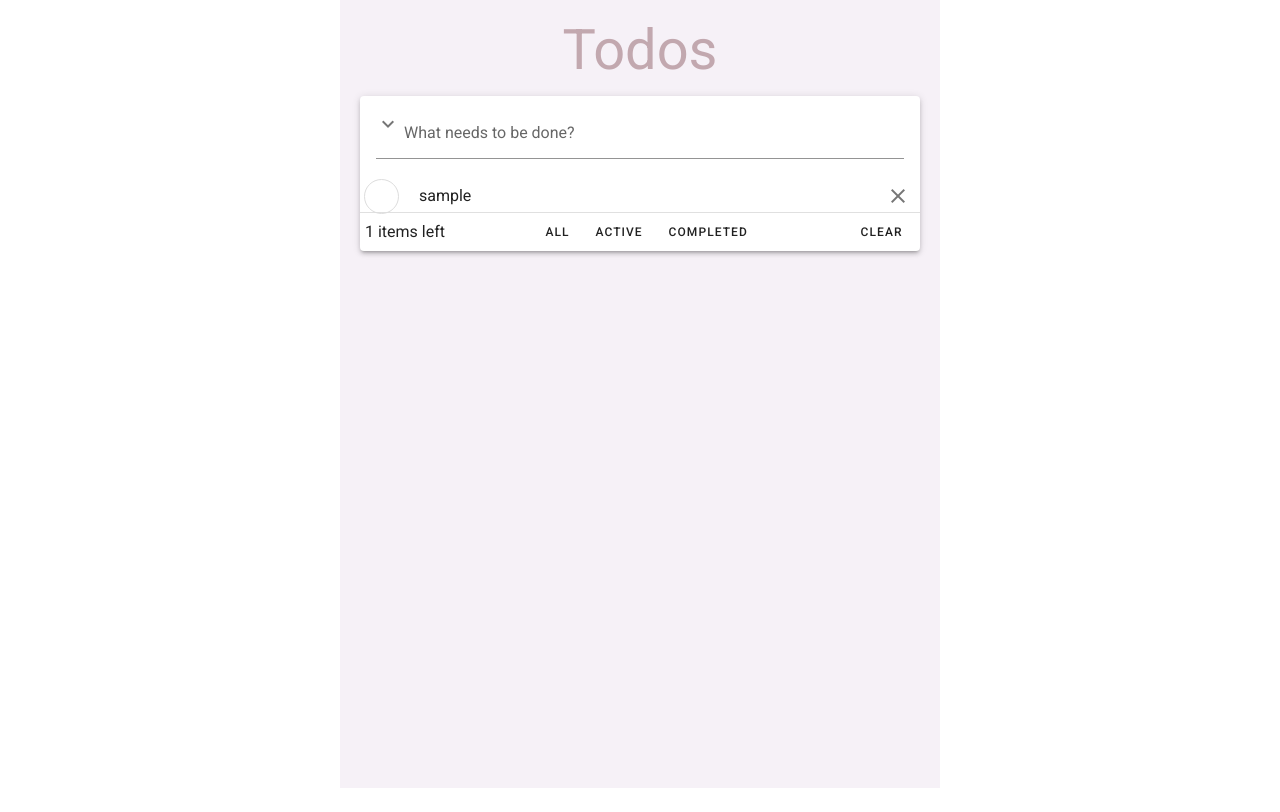
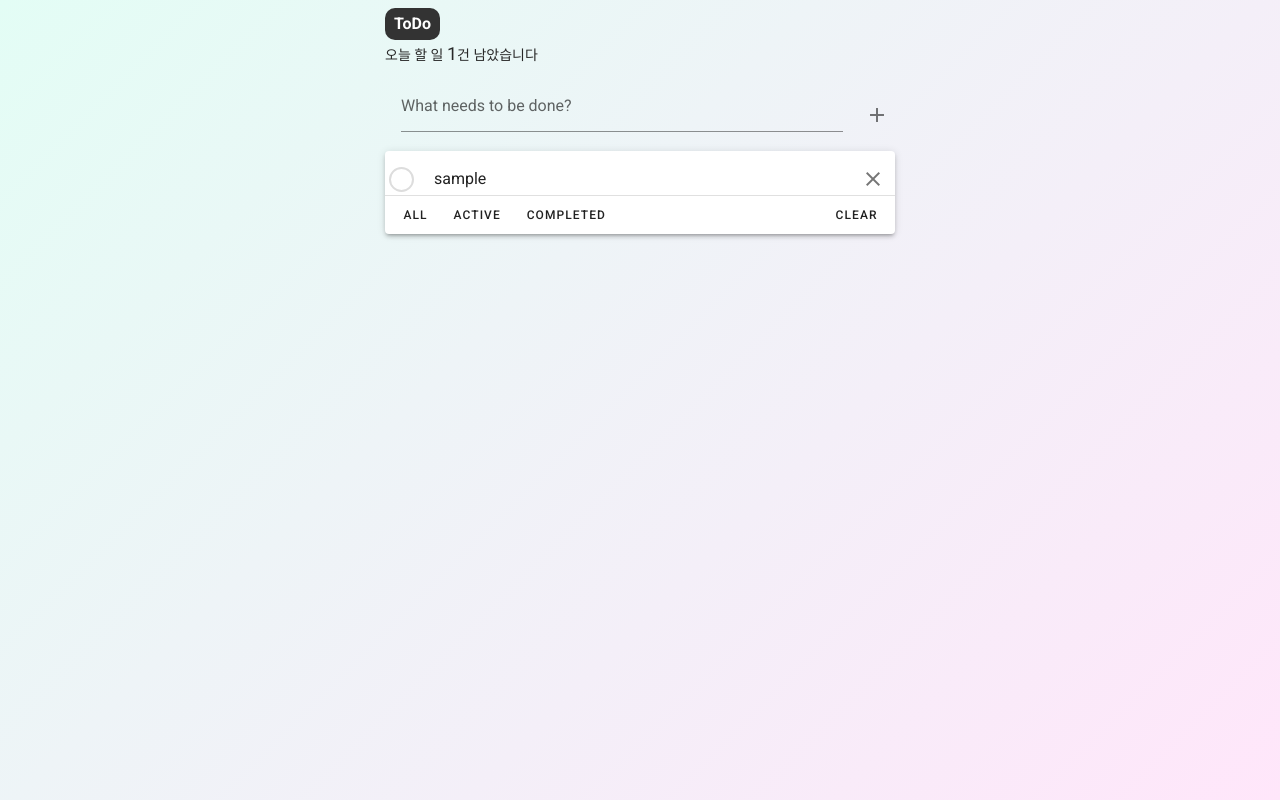
Before and after one commit to Jade-SY/Todo, a Vue app: page / in a window 1280 px wide. Built offline with nearby package versions, Linux system fonts and the light colour scheme.

Commit message:
design change

```diff
--- a/src/App.vue
+++ b/src/App.vue
@@ -16,4 +16,12 @@ export default {
 };
 </script>
 
-<style lang="scss"></style>
+<style lang="scss">
+#app {
+  background: linear-gradient(-225deg, #e3fdf5 0%, #ffe6fa 100%);
+  color: #282828;
+}
+p {
+  margin: 0 !important;
+}
+</style>
--- /dev/null
+++ b/src/components/TodoControll.vue
@@ -0,0 +1,56 @@
+<template>
+  <div class="todo-controll-wrap">
+    <v-row
+      class="todo-footer-extension"
+      justify="center"
+      align="center"
+      no-gutters
+    >
+      <v-btn text small :outlined="filter === 'all'" @click="filter = 'all'"
+        >All</v-btn
+      >
+      <v-btn
+        text
+        small
+        :outlined="filter === 'active'"
+        @click="filter = 'active'"
+        >Active</v-btn
+      >
+      <v-btn
+        text
+        small
+        :outlined="filter === 'completed'"
+        @click="filter = 'completed'"
+        >Completed</v-btn
+      >
+      <v-spacer></v-spacer>
+      <v-btn text small @click="filter = 'completed'">Clear</v-btn>
+    </v-row>
+  </div>
+</template>
+
+<script>
+export default {
+  name: 'TodoControll',
+  data() {
+    return {
+      filter: '',
+    };
+  },
+};
+</script>
+
+<style lang="scss" scoped>
+.todo-footer-extension {
+  position: relative;
+  left: 0;
+  right: 0;
+  bottom: 0;
+  padding: 5px;
+  p {
+    font-size: 14px;
+    margin-left: 20px;
+    font-size: 1rem;
+  }
+}
+</style>
--- /dev/null
+++ b/src/components/TodoInput.vue
@@ -0,0 +1,49 @@
+<template>
+  <div class="todo-input-wrap">
+    <v-text-field
+      label="What needs to be done?"
+      persistent-hint
+      flat
+      height="50"
+      v-model="newTitle"
+      @keyup.enter="addTask(id, newTitle)"
+      background-color="transparent"
+      color="#333"
+      class="todo-input px-4"
+    >
+    </v-text-field>
+    <v-btn icon @click="addTask(is, newTitle)"><v-icon>mdi-plus</v-icon></v-btn>
+  </div>
+</template>
+
+<script>
+export default {
+  name: 'TodoInput',
+  props: ['id'],
+  data() {
+    return {
+      newTitle: '',
+    };
+  },
+  methods: {
+    addTask(id, newTitle) {
+      this.$emit('add-task', id, newTitle);
+    },
+  },
+};
+</script>
+
+<style lang="scss" scoped>
+.todo-input-wrap {
+  width: 100%;
+  display: flex;
+  align-items: center;
+}
+.todo-input {
+  width: 100%;
+  padding: 10px;
+}
+.v-btn {
+  font-size: 30px;
+}
+</style>
--- /dev/null
+++ b/src/components/TodoList.vue
@@ -0,0 +1,71 @@
+<template>
+  <div class="todo-list">
+    <v-row
+      align="center"
+      class="list-item"
+      v-for="(todo, i) in todos"
+      :key="i"
+      @mouseover="todo.isMouseOver = true"
+      @mouseleave="todo.isMouseOver = false"
+    >
+      <div
+        :class="{ 'green-border': todo.complete }"
+        class="circle"
+        @click="editTask(todo)"
+      >
+        <!-- <div :class="{ 'green-border': todo.complete }">
+              클래스 바인딩 방법
+            <div :style="{ border: (todo.complete ? '1px solid green' : '')}">
+              인라인스타일 바인딩 방법 -->
+        <v-btn icon x-small color="green" v-show="todo.complete"
+          ><v-icon>mdi-check</v-icon></v-btn
+        >
+      </div>
+      <p :class="{ 'text-complete': todo.complete }">{{ todo.title }}</p>
+      <v-spacer></v-spacer>
+      <v-btn icon @click="deleteTodo(todo)"><v-icon>mdi-close</v-icon></v-btn>
+    </v-row>
+  </div>
+</template>
+
+<script>
+export default {
+  name: 'TodoList',
+  props: ['todos'],
+  data() {
+    return {};
+  },
+  methods: {
+    editTask(todo) {
+      this.$emit('edit-task', todo);
+    },
+    deleteTodo(todo) {
+      this.$emit('delete-todo', todo);
+    },
+  },
+};
+</script>
+
+<style lang="scss" scoped>
+.list-item {
+  padding: 10px 16px;
+
+  .circle {
+    width: 25px;
+    height: 25px;
+    display: flex;
+    justify-content: center;
+    align-items: center;
+    margin-right: 20px;
+    border-radius: 50%;
+    border: 2px solid #ddd;
+  }
+  .green-border {
+    border: 2px solid #56b45a;
+  }
+}
+.text-complete {
+  text-decoration: line-through;
+  opacity: 0.5;
+}
+</style>
--- a/src/views/Home.vue
+++ b/src/views/Home.vue
@@ -1,78 +1,23 @@
 <template>
   <v-row class="home" justify="center">
     <div class="home-container">
-      <h1>Todos</h1>
+      <v-row class="title-wrap" no-gutters justify="center" align="center"
+        ><p>ToDo</p></v-row
+      >
+      <p class="title-task">
+        오늘 할 일
+        <span class="task-total">{{ filteredTodos.length }}</span
+        >건 남았습니다
+      </p>
+      <todo-input :id="newId" @add-task="addTask"></todo-input>
       <v-card elevation="3">
-        <v-text-field
-          label="What needs to be done?"
-          persistent-hint
-          flat
-          height="50"
-          prepend-inner-icon="mdi-chevron-down"
-          v-model="newTitle"
-          @keyup.enter="addTask"
-          background-color="#fff"
-          color="rgb(194, 168, 175)"
-          class="px-4"
-        ></v-text-field>
-        <div class="todo-list">
-          <v-row
-            align="center"
-            class="list-item"
-            v-for="(todo, i) in filteredTodos"
-            :key="i"
-            @mouseover="todo.isMouseOver = true"
-            @mouseleave="todo.isMouseOver = false"
-          >
-            <div
-              :class="{ 'green-border': todo.complete }"
-              class="circle"
-              @click="editTask(todo)"
-            >
-              <!-- <div :class="{ 'green-border': todo.complete }">
-              클래스 바인딩 방법
-            <div :style="{ border: (todo.complete ? '1px solid green' : '')}">
-              인라인스타일 바인딩 방법 -->
-              <v-btn icon color="green" v-show="todo.complete"
-                ><v-icon>mdi-check</v-icon></v-btn
-              >
-            </div>
-            <p :class="{ 'text-complete': todo.complete }">{{ todo.title }}</p>
-            <v-spacer></v-spacer>
-            <v-btn icon @click="deleteTodo(todo)"
-              ><v-icon>mdi-close</v-icon></v-btn
-            >
-          </v-row>
-        </div>
+        <todo-list
+          :todos="filteredTodos"
+          @edit-task="editTask"
+          @delete-todo="deleteTodo"
+        ></todo-list>
         <v-divider></v-divider>
-        <v-row
-          class="todo-footer-extension"
-          justify="center"
-          align="center"
-          no-gutters
-        >
-          <p>{{ filteredTodos.length }} items left</p>
-          <v-spacer></v-spacer>
-          <v-btn text small :outlined="filter === 'all'" @click="filter = 'all'"
-            >All</v-btn
-          >
-          <v-btn
-            text
-            small
-            :outlined="filter === 'active'"
-            @click="filter = 'active'"
-            >Active</v-btn
-          >
-          <v-btn
-            text
-            small
-            :outlined="filter === 'completed'"
-            @click="filter = 'completed'"
-            >Completed</v-btn
-          >
-          <v-spacer></v-spacer>
-          <v-btn text small @click="filter = 'completed'">Clear</v-btn>
-        </v-row>
+        <todo-controll></todo-controll>
       </v-card>
     </div>
   </v-row>
@@ -82,7 +27,11 @@
 import { mapState } from 'vuex';
 export default {
   name: 'Home',
-  components: {},
+  components: {
+    TodoInput: () => import('@/components/TodoInput.vue'),
+    TodoList: () => import('@/components/TodoList.vue'),
+    TodoControll: () => import('@/components/TodoControll.vue'),
+  },
   data() {
     return {
       newTitle: '',
@@ -90,13 +39,16 @@ export default {
     };
   },
   methods: {
-    addTask() {
+    today() {
+      new Date().get;
+    },
+    addTask(id, newTitle) {
       this.$store.commit('addTask', {
-        id: this.newId,
+        id: id,
         complete: false,
-        title: this.newTitle,
+        title: newTitle,
       });
-      this.newTitle = '';
+      newTitle = '';
     },
     editTask(task) {
       task.complete = !task.complete;
@@ -131,55 +83,24 @@ export default {
 <style lang="scss">
 .home-container {
   width: 100%;
-  max-width: 600px;
+  max-width: 550px;
   height: 100vh;
   padding: 20px;
-  background-color: rgb(246, 241, 247);
-  h1 {
-    color: rgb(194, 168, 175);
-    font-size: 3.5rem;
-    font-weight: normal;
-    text-align: center;
-  }
 }
-
-p {
-  margin: 0 !important;
+.title-wrap {
+  width: 55px;
+  height: 2rem;
+  overflow: hidden;
+  font-size: 1rem;
+  font-weight: bold;
+  background: #333;
+  color: #fff;
+  border-radius: 10px;
 }
-.todo-text-field {
-  padding: 10px 16px;
-}
-.list-item {
-  padding: 10px 16px;
-
-  .circle {
-    width: 35px;
-    height: 35px;
-    margin-right: 20px;
-    border-radius: 50%;
-    border: 1px solid #ddd;
-  }
-  .green-border {
-    border: 1px solid green;
-  }
-}
-.text-complete {
-  text-decoration: line-through;
-  opacity: 0.5;
-}
-.complete {
-  color: #ddd;
-}
-.todo-footer-extension {
-  position: relative;
-  left: 0;
-  right: 0;
-  bottom: 0;
-  padding: 5px;
-  p {
-    font-size: 14px;
-    margin-left: 20px;
-    font-size: 1rem;
+.title-task {
+  font-size: 14px;
+  span {
+    font-size: 18px;
   }
 }
 </style>
```
